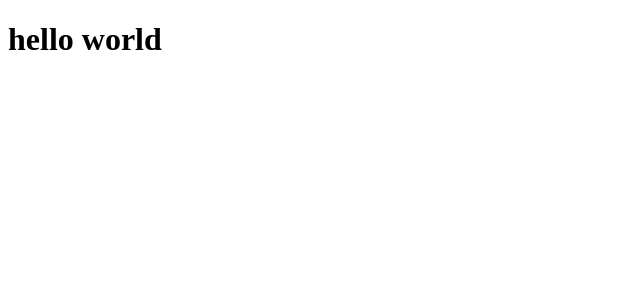
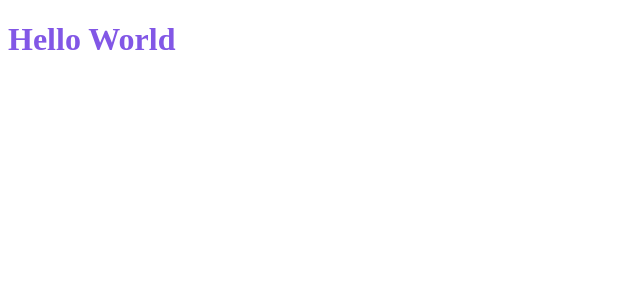
Before and after one commit to erick1445/dtmoney, a React (Create React App) app: page / in a window 1280 px wide. Shown: the top 300 px of the page, without its empty margins (0-640 px from the left). Built offline with nearby package versions, Linux system fonts and the light colour scheme.

Commit message:
add styled-component

```diff
--- a/package.json
+++ b/package.json
@@ -6,9 +6,9 @@
     "react": "^18.2.0",
     "react-dom": "^18.2.0",
     "react-scripts": "5.0.1",
+    "styled-components": "^5.3.5",
     "web-vitals": "^2.1.0"
   },
-
   "devDependencies": {
     "@testing-library/jest-dom": "^5.14.1",
     "@testing-library/react": "^13.0.0",
@@ -17,6 +17,7 @@
     "@types/node": "^16.7.13",
     "@types/react": "^18.0.0",
     "@types/react-dom": "^18.0.0",
+    "@types/styled-components": "^5.1.25",
     "typescript": "^4.4.2"
   },
   "scripts": {
--- a/src/App.tsx
+++ b/src/App.tsx
@@ -1,8 +1,14 @@
+import styled from 'styled-components'
+
+const Title = styled.h1`
+  font-size: 64;
+  color: #8257e6;
+`
 
 function App() {
   return (
     <div className="App">
-      <h1>hello world</h1>
+      <Title>Hello World</Title>
     </div>
   );
 }
```
Also changed, not shown: 1 other file (tests, documents, lock files or other folders).
